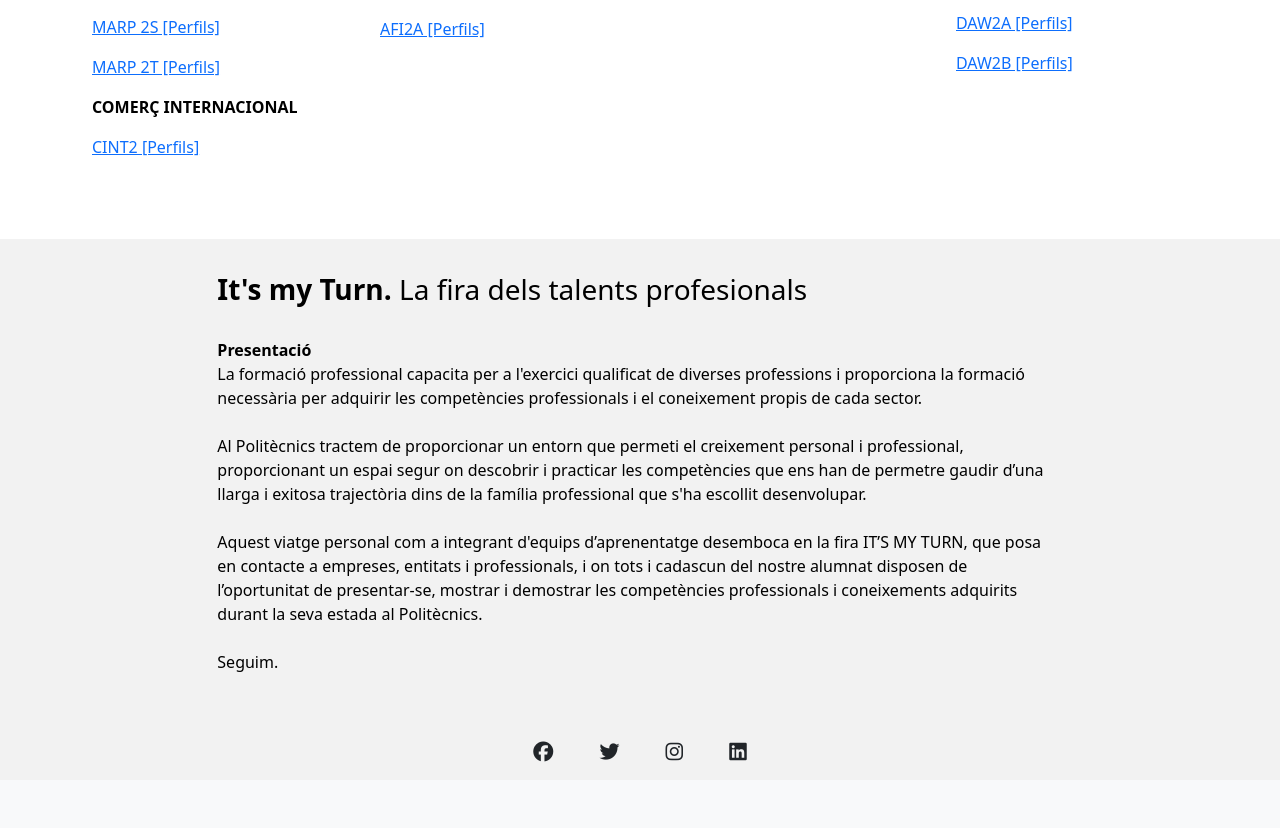
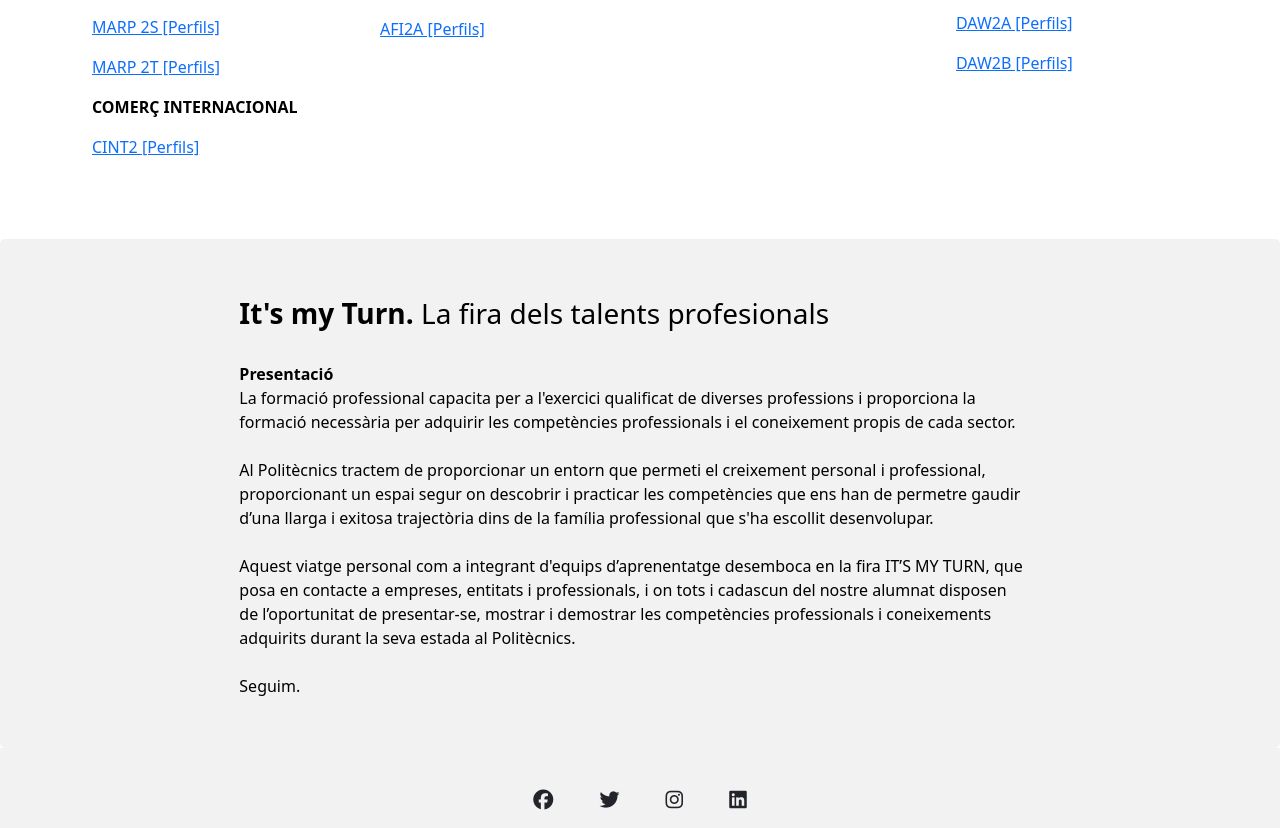
Before and after one commit to sergiJimenez/Project1.github.io, a PHP site: page / in a window 1280 px wide. Shown: the part 1194-2022 px from the top of the page. Before the commit the page ends 1974 px from the top, so only its background shows below. Run offline with PHP 8.4, Linux system fonts and the light colour scheme; some libraries are stand-ins or nearby versions.

Commit message:
style corrected

```diff
--- a/index.php
+++ b/index.php
@@ -120,13 +120,16 @@
         <!--Espacio derecha-->
       </div><br><br>
       <!--EQUIPO CREATIVO-->
-      <div class="row equipo">
+      <div class="container-fluid equipo">
         <div class="col-2"></div>
         <div class="col-8 padding-equipo">
           <div class="row">
             <div class="text-black">
               <div class="izquierda"></div>
               <div><br>
+                <div class="conatiner-fluid p-4">
+                  <div class="row">
+                    <div class="offset-md-3">
                       <h3><b>It's my Turn.</b> La fira dels talents profesionals</h3>
                       <br>
                       <p>
@@ -136,6 +139,9 @@
                         Aquest viatge personal com a integrant d'equips d’aprenentatge desemboca en la fira IT’S MY TURN, que posa en contacte a empreses, entitats i professionals, i on tots i cadascun del nostre alumnat disposen de l’oportunitat de presentar-se, mostrar i demostrar les competències professionals i coneixements adquirits durant la seva estada al Politècnics. <br><br>
                         Seguim.
                       </p>
+                    </div>
+                  </div>
+                </div>
               </div>
               <div class="derecha"></div>
             </div>
--- a/style/myStyle.css
+++ b/style/myStyle.css
@@ -22,6 +22,11 @@ body {
   background-color: #f2f2f2;
 }
 
+.padding-equipo {
+  padding-top: 10px;
+  padding-bottom: 10px;
+}
+
 .spacing {
   height: 30px;
 }
@@ -30,11 +35,6 @@ body {
   background-color: #f2f2f2;
 }
 
-.padding-equipo {
-  padding-top: 10px;
-  padding-bottom: 10px;
-}
-
 .img-ciclos {
   display: block;
   width: 50%;
```
Lines whose indentation alone changed are shown as unchanged.
